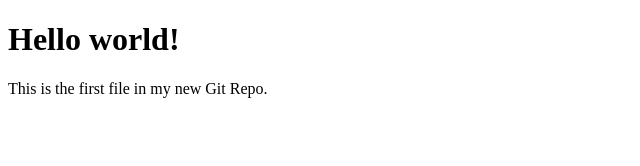
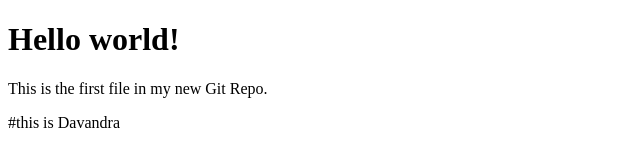
Before and after one commit to Dav1176/hello-world, a plain HTML site: page index.html in a window 1280 px wide. Shown: the whole page, without its empty margins (0-640 px from the left). Drawn offline with Linux system fonts and the light colour scheme.

Commit message:
Update index.html

```diff
--- a/index.html
+++ b/index.html
@@ -10,3 +10,4 @@
 
 </body>
 </html>
+#this is Davandra
```
